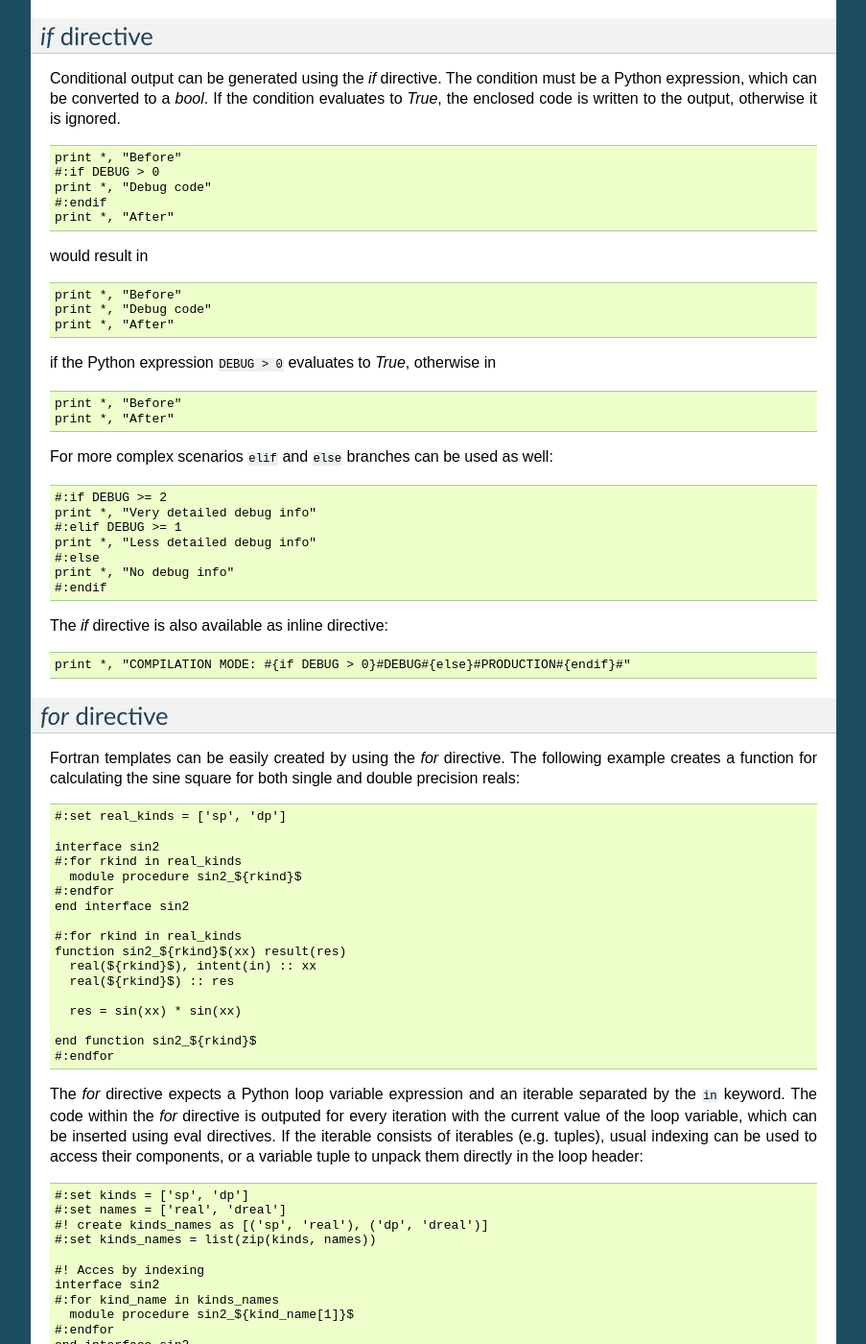
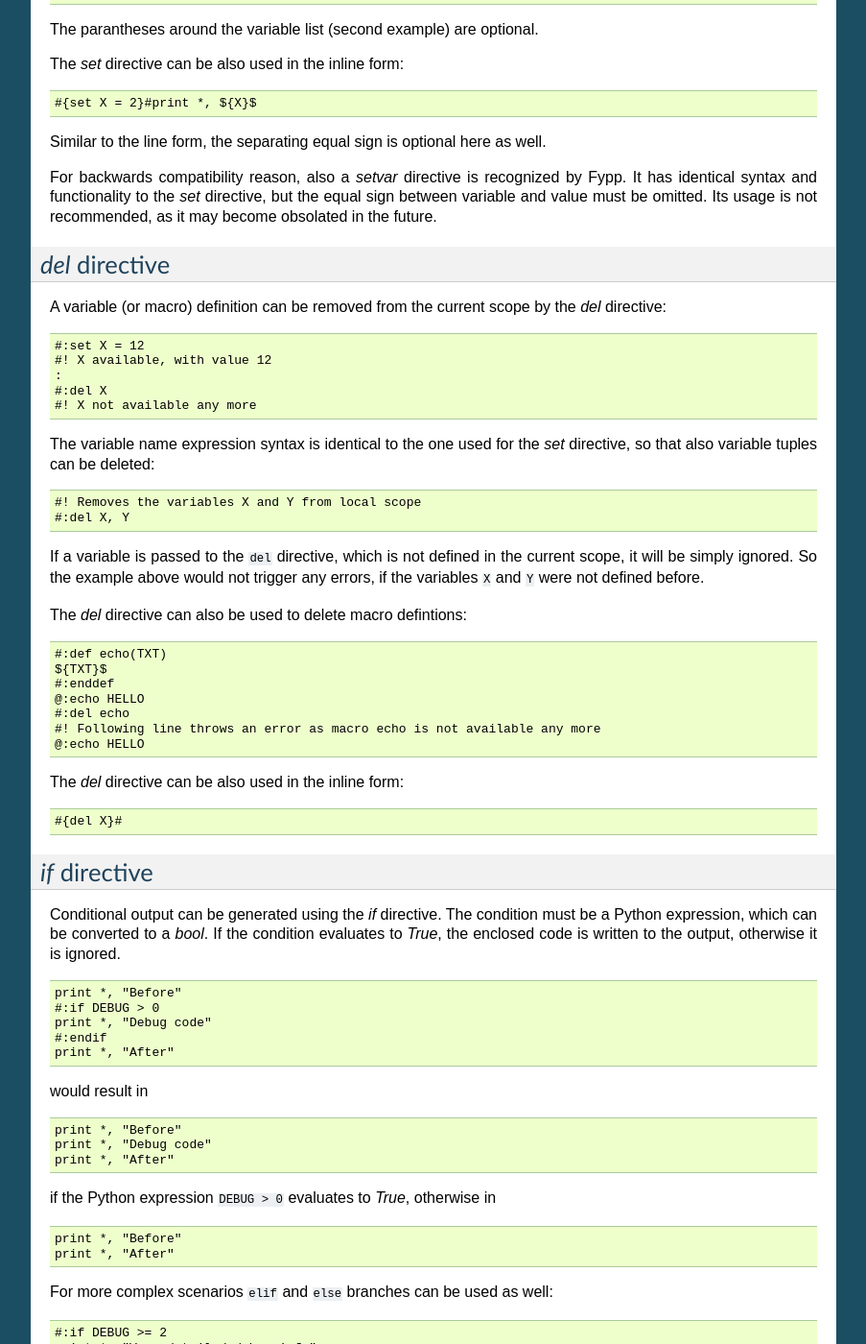
Before and after one commit to aradi/fypp, a Sphinx documentation site: the page built from docs/fypp.rst, in a window 1280 px wide and 1400 px high, scrolled down 10138 px. Shown: the whole window at 96% size, without its empty margins (198-1101 px from the left). Built offline with Sphinx 7.4.7, drawn with Linux system fonts in a browser that asks for light colours; some of the changed text lies outside the part shown.

Commit message:
Implement del directive

```diff
--- a/README.rst
+++ b/README.rst
@@ -21,13 +21,15 @@ Fypp is released under the *BSD 2-clause license*.
 Main features
 =============
 
-* Definition and evaluation of preprocessor variables::
+* Definition, evaluation and removal of variables::
 
     #:if DEBUG > 0
       print *, "Some debug information"
     #:endif
 
     #:set LOGLEVEL = 2
+
+    #:del LOGLEVEL
 
 * Macro definitions and macro calls::
 
--- a/docs/fypp.rst
+++ b/docs/fypp.rst
@@ -38,13 +38,15 @@ Features
 Below you find a summary over Fypps main features. Each of them is described
 more in detail in the individual sections further down.
 
-* Definition and evaluation of preprocessor variables::
+* Definition, evaluation and removal of variables::
 
     #:if DEBUG > 0
       print *, "Some debug information"
     #:endif
 
     #:set LOGLEVEL = 2
+
+    #:del LOGLEVEL
 
 * Macro definitions and macro calls::
 
@@ -256,11 +258,12 @@ In order to execute the unit tests with `tox`, run  ::
 
   tox
 
-from the root folder of the source tree. This tests Fypp with both, the default
-Python 2 and Python 3 interpreter in your path. If you want to limit the test to
-only one of them, you can select it by the appropriate switch, e.g. ::
-
-  tox -e py3
+from the root folder of the source tree. This tries to test Fypp with various
+different python interpreters. If you want to limit testing to selected
+interpeters only, select the environment with the appropriate command line
+switch, e.g. ::
+
+  tox -e py34
 
 
 
@@ -548,6 +551,17 @@ Following predefined functions are available:
     $:setvar('i, j', (1, 2))
     print *, "VAR I: ${i}$, VAR J: ${j}$"
 
+* ``delvar(VARNAME)``: Removes a variable or a macro definition from the local
+  scope. It is identical to the ``#:del`` control directive. The variable name
+  must be provided as string::
+
+    $:delvar('i')
+
+  Analogous to the ``setvar`` function, also variable tuples can be deleted::
+
+    $:delvar('i, j')
+
+
 
 Eval directive
 ==============
@@ -603,6 +617,43 @@ For backwards compatibility reason, also a `setvar` directive is recognized by
 Fypp. It has identical syntax and functionality to the `set` directive, but the
 equal sign between variable and value must be omitted. Its usage is not
 recommended, as it may become obsolated in the future.
+
+
+`del` directive
+==================
+
+A variable (or macro) definition can be removed from the current scope by the
+`del` directive::
+
+  #:set X = 12
+  #! X available, with value 12
+  :
+  #:del X
+  #! X not available any more
+
+The variable name expression syntax is identical to the one used for the `set`
+directive, so that also variable tuples can be deleted::
+
+  #! Removes the variables X and Y from local scope
+  #:del X, Y
+
+If a variable is passed to the ``del`` directive, which is not defined in the
+current scope, it will be simply ignored. So the example above would not trigger
+any errors, if the variables ``X`` and ``Y`` were not defined before.
+
+The `del` directive can also be used to delete macro defintions::
+
+  #:def echo(TXT)
+  ${TXT}$
+  #:enddef
+  @:echo HELLO
+  #:del echo
+  #! Following line throws an error as macro echo is not available any more
+  @:echo HELLO
+
+The `del` directive can be also used in the inline form::
+
+  #{del X}#
 
 
 `if` directive
```
Also changed, not shown: 2 other files.
